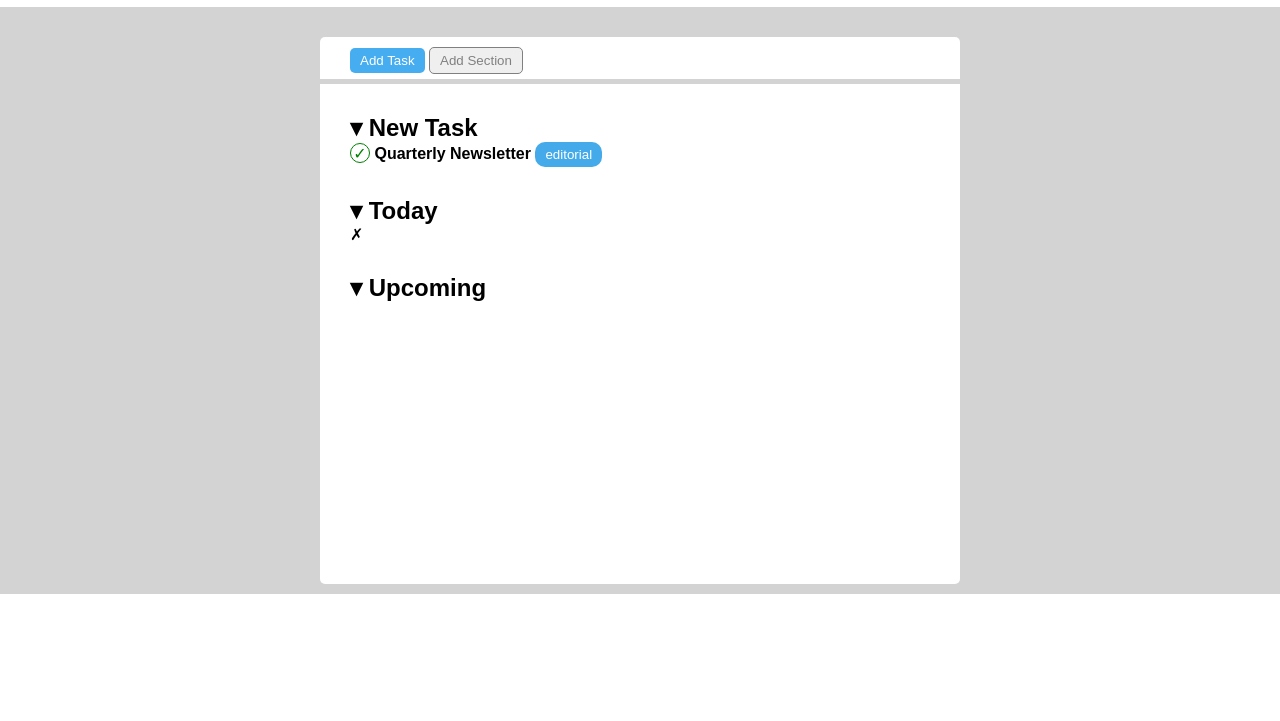
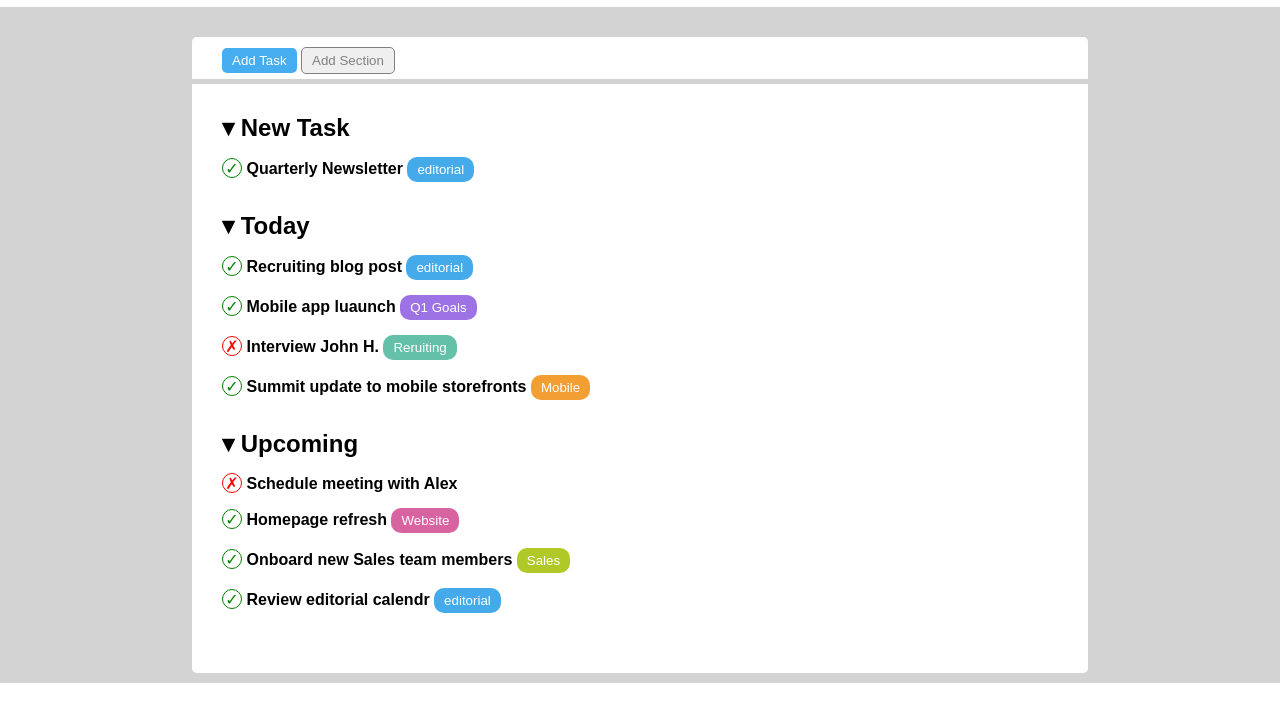
Before and after one commit to andreaconv/html-css-toboolist, a plain HTML site: page index.html in a window 1280 px wide. Shown: the part 63-784 px from the top of the page. Drawn offline with Linux system fonts and the light colour scheme.

Commit message:
fine lavoro

```diff
--- a/css/style.css
+++ b/css/style.css
@@ -14,7 +14,6 @@ header{
   /* padding-left: 20px; */
   /* alternativa in basso*/
   padding: 10px 20px;
-  /* height: 70px; */
 }
 header img, header span{
   vertical-align: middle;
@@ -30,7 +29,7 @@ main{
   padding-bottom: 10px;
 }
 .container{
-  width: 50%;
+  width: 70%;
   margin: auto;
   background-color: white;
 }
@@ -66,12 +65,13 @@ main{
 .container.bottom{
   border-bottom-left-radius: 5px;
   border-bottom-right-radius: 5px;
-  height: 500px;  /* da togliere */
-
   padding: 30px;
 }
 .new, .today, .up{
   margin-bottom: 30px
+}
+.row-container, .bottom h2{
+  margin-bottom: 15px;
 }
 .check{
   display: inline-block;
@@ -83,15 +83,39 @@ main{
   text-align: center;
   line-height: 20px;
 }
-
+.cross{
+  display: inline-block;
+  height: 20px;
+  width: 20px;
+  color: red;
+  border: 1px solid red;
+  border-radius: 50%;
+  text-align: center;
+  line-height: 20px;
+}
 .obj{
   color: white;
   border-radius: 10px;
   border: none;
   padding: 5px 10px;
 }
-.obj.editorial{
+.obj.celeste{
   background-color: #44aae9;
+}
+.obj.viola{
+  background-color: #9c72e4;
+}
+.obj.verde{
+  background-color: #64c0a9;
+}
+.obj.arancio{
+  background-color: #f29e33;
+}
+.obj.violetto{
+  background-color: #d863a1;
+}
+.obj.senape{
+  background-color: #b0c926;
 }
 
 
--- a/index.html
+++ b/index.html
@@ -35,20 +35,71 @@
     <section class="new">
 
       <h2>&#9662; New Task</h2>
-      <span class="check">&check;</span>
-      <span> <strong>Quarterly Newsletter</strong></span>
-      <button class="obj editorial">editorial</button>
+
+      <div class="row-container">
+        <span class="check">&check;</span>
+        <span> <strong>Quarterly Newsletter</strong></span>
+        <button class="obj celeste">editorial</button>
+      </div>
 
     </section>
 
     <section class="today">
+
       <h2>&#9662; Today</h2>
-      <span class="cross">&cross;</span>
+
+      <div class="row-container">
+        <span class="check">&check;</span>
+        <span> <strong>Recruiting blog post</strong></span>
+        <button class="obj celeste">editorial</button>
+      </div>
+
+      <div class="row-container">
+        <span class="check">&check;</span>
+        <span> <strong>Mobile app luaunch</strong></span>
+        <button class="obj viola">Q1 Goals</button>
+      </div>
+
+      <div class="row-container">
+        <span class="cross">&cross;</span>
+        <span> <strong>Interview John H.</strong></span>
+        <button class="obj verde">Reruiting</button>
+      </div>
+
+      <div class="row-container">
+        <span class="check">&check;</span>
+        <span> <strong>Summit update to mobile storefronts</strong></span>
+        <button class="obj arancio">Mobile</button>
+      </div>
 
     </section>
 
     <section class="up">
+
       <h2>&#9662; Upcoming</h2>
+
+      <div class="row-container">
+        <span class="cross">&cross;</span>
+        <span> <strong>Schedule meeting with Alex</strong></span>
+      </div>
+
+      <div class="row-container">
+        <span class="check">&check;</span>
+        <span> <strong>Homepage refresh</strong></span>
+        <button class="obj violetto">Website</button>
+      </div>
+
+      <div class="row-container">
+        <span class="check">&check;</span>
+        <span> <strong>Onboard new Sales team members</strong></span>
+        <button class="obj senape">Sales</button>
+      </div>
+
+      <div class="row-container">
+        <span class="check">&check;</span>
+        <span> <strong>Review editorial calendr</strong></span>
+        <button class="obj celeste">editorial</button>
+      </div>
 
     </section>
 
```
